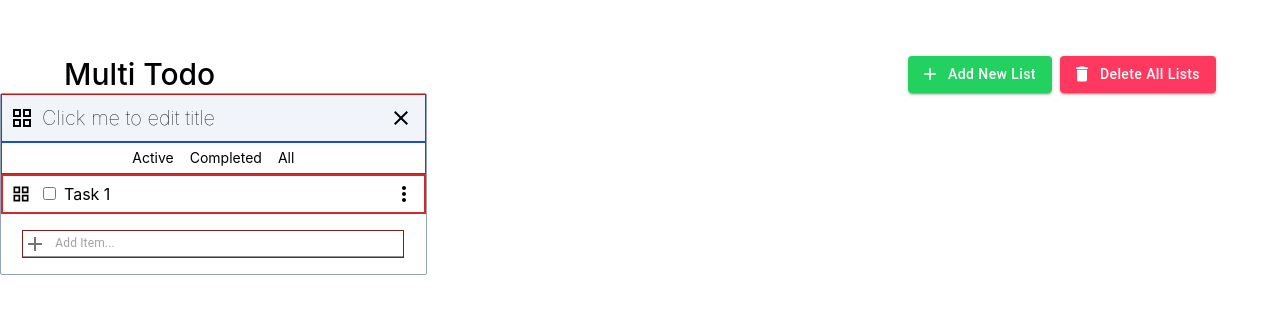
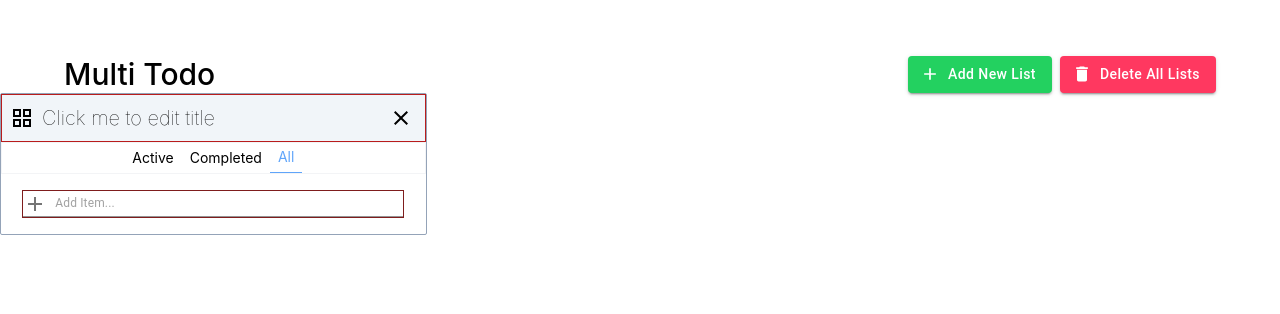
Before and after one commit to emilyhuxng/multi-todo, a React (Create React App) app: page / in a window 1280 px wide. Both pictures are taken after a click on the button "Add New List". Shown: the top 314 px of the page. Built offline with nearby package versions, Linux system fonts and the light colour scheme.

Commit message:
feat(todo): todos can be added to each list and filters visually change

```diff
--- a/src/App.js
+++ b/src/App.js
@@ -11,7 +11,7 @@ function App() {
     <div>
       <Header />
       {todoLists.map((todoList, index) => (
-        <TodoList id={todoList.id} title={todoList.title} />
+        <TodoList id={todoList.id} title={todoList.title} list={todoList.list} />
       ))}
     </div>
   );
--- a/src/components/Todo/AddBar.js
+++ b/src/components/Todo/AddBar.js
@@ -1,10 +1,26 @@
-import React from "react";
+import React, { useRef, useState } from "react";
 import AddIcon from "@mui/icons-material/Add";
 import { Input, InputAdornment } from "@mui/material";
+import { useDispatch } from "react-redux";
+import { TaskAltTwoTone } from "@mui/icons-material";
+import { todoActions } from "../../store";
 
-const AddBar = () => {
+const AddBar = ({ id }) => {
+  const [task, setTask] = useState("");
+  const dispatch = useDispatch();
+
+  const changeHandler = (event) => {
+    setTask(event.target.value);
+  }
+
+  const submitHandler = (event) => {
+    event.preventDefault();
+    console.log("Hello");
+    dispatch(todoActions.addTodo({id: id, taskContent: task}))
+  }
+
   return (
-    <div className="flex justify-center items-center">
+    <form className="flex justify-center items-center" onSubmit={submitHandler}>
       <Input
         id="input-with-start-adornment"
         startAdornment={
@@ -15,8 +31,10 @@ const AddBar = () => {
         placeholder="Add Item..."
         inputProps={{style: {fontSize: 12}}}
         className="w-[90%] m-4 border border-red-900 border-solid"
+        onChange={changeHandler}
+        value={task}
       />
-    </div>
+    </form>
   );
 };
 
--- a/src/components/Todo/Filters.js
+++ b/src/components/Todo/Filters.js
@@ -1,11 +1,38 @@
-import React from "react";
+import React, { useState } from "react";
 
 const Filters = () => {
+  const [selected, setSelected] = useState("all");
+
+  const selectedStyle = "border-b border-blue-400 border-solid text-blue-400";
+
+  const clickHandler = (selectedFilter) => {
+    setSelected(selectedFilter);
+  };
+
   return (
-    <div className="h-8 flex items-center border border-solid border-blue-700 text-sm justify-center">
-      <button className="mx-2">Active</button>
-      <button className="mx-2">Completed</button>
-      <button className="mx-2">All</button>
+    <div className="h-8 flex items-center border border-solid border-gray-100 text-sm justify-center">
+      <button
+        className={
+          "px-2 h-full " + (selected === "active" ? selectedStyle : "")
+        }
+        onClick={() => clickHandler("active")}
+      >
+        Active
+      </button>
+      <button
+        className={
+          "px-2 h-full " + (selected === "completed" ? selectedStyle : "")
+        }
+        onClick={() => clickHandler("completed")}
+      >
+        Completed
+      </button>
+      <button
+        className={"px-2 h-full " + (selected === "all" ? selectedStyle : "")}
+        onClick={() => clickHandler("all")}
+      >
+        All
+      </button>
     </div>
   );
 };
--- a/src/components/Todo/List.js
+++ b/src/components/Todo/List.js
@@ -1,10 +1,14 @@
 import React from "react";
 import Todo from "./Todo";
 
-const List = () => {
+const List = ({ list }) => {
+  console.log(list);
+
   return (
     <div>
-      <Todo />
+      {list.map((task) => (
+        <Todo task={task} />
+      ))}
     </div>
   );
 };
--- a/src/components/Todo/Todo.js
+++ b/src/components/Todo/Todo.js
@@ -2,12 +2,19 @@ import React from "react";
 import GridViewIcon from "@mui/icons-material/GridView";
 import MoreVertIcon from "@mui/icons-material/MoreVert";
 
-const Todo = () => {
+const Todo = ({ task }) => {
+  console.log(task)
+
   return (
     <div className="border-2 border-red-600 border-solid h-10 flex items-center">
       <GridViewIcon className="mx-2" fontSize="small" />
       <input className="mx-1" type="checkbox" id="1" />
-      <input type="text" className="mx-1 w-4/5" htmlFor="1" value="Task 1" />
+      <input
+        type="text"
+        className="mx-1 w-4/5"
+        htmlFor="1"
+        value={task}
+      />
       <MoreVertIcon className="mx-2" />
     </div>
   );
--- a/src/components/Todo/TodoHeader.js
+++ b/src/components/Todo/TodoHeader.js
@@ -5,13 +5,12 @@ import { useDispatch, useSelector } from "react-redux";
 import { todoActions } from "../../store";
 
 const TodoHeader = ({ id, title }) => {
-    const dispatch = useDispatch();
-    const todoLists = useSelector(state => state.todoLists);
+  const dispatch = useDispatch();
+  const todoLists = useSelector((state) => state.todoLists);
 
   const titleChangeHandler = (event) => {
-    dispatch(todoActions.changeTitle({id: id, title: event.target.value}))
-    // console.log(todoLists);
-  }
+    dispatch(todoActions.changeTitle({ id: id, title: event.target.value }));
+  };
 
   return (
     <div className="h-12 bg-slate-100 flex items-center border border-red-700 border-solid">
--- a/src/components/Todo/TodoList.js
+++ b/src/components/Todo/TodoList.js
@@ -9,8 +9,8 @@ const TodoList = (props) => {
     <div className="rounded-sm border-solid border-slate-400 border w-1/3">
       <TodoHeader id={props.id} title={props.title} />
       <Filters />
-      <List />
-      <AddBar />
+      <List list={props.list} />
+      <AddBar id={props.id} />
     </div>
   );
 };
--- a/src/store/index.js
+++ b/src/store/index.js
@@ -25,6 +25,15 @@ const todoSlice = createSlice({
         }
       });
     },
+    addTodo(state, action) {
+      state.todoLists = state.todoLists.map((todoList) => {
+        if (action.payload.id === todoList.id) {
+          return { ...todoList, list: [...todoList.list, action.payload.taskContent]}
+        } else {
+          return todoList;
+        }
+      })
+    }
   },
 });
 
```
